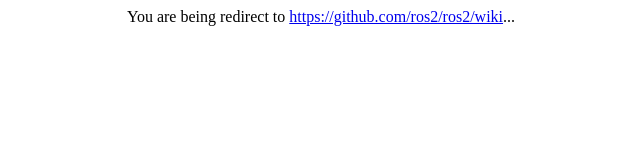
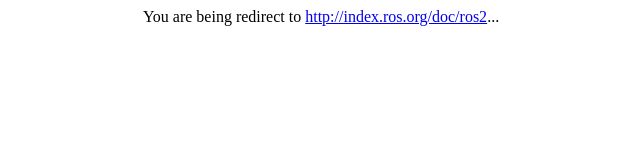
Before and after one commit to ros2/ros2.github.io, a plain HTML site: page index.html in a window 1280 px wide. Shown: the whole page, without its empty margins (319-959 px from the left). Drawn offline with Linux system fonts and the light colour scheme.

Commit message:
Update redirect of ros2 to http://index.ros.org/doc/ros2

```diff
--- a/index.html
+++ b/index.html
@@ -5,7 +5,7 @@
   </head>
   <body bgcolor="#ffffff">
     <center>
-      You are being redirect to <a href="https://github.com/ros2/ros2/wiki">https://github.com/ros2/ros2/wiki</a>...
+      You are being redirect to <a href="http://index.ros.org/doc/ros2">http://index.ros.org/doc/ros2</a>...
     </center>
   </body>
 </html>
```
